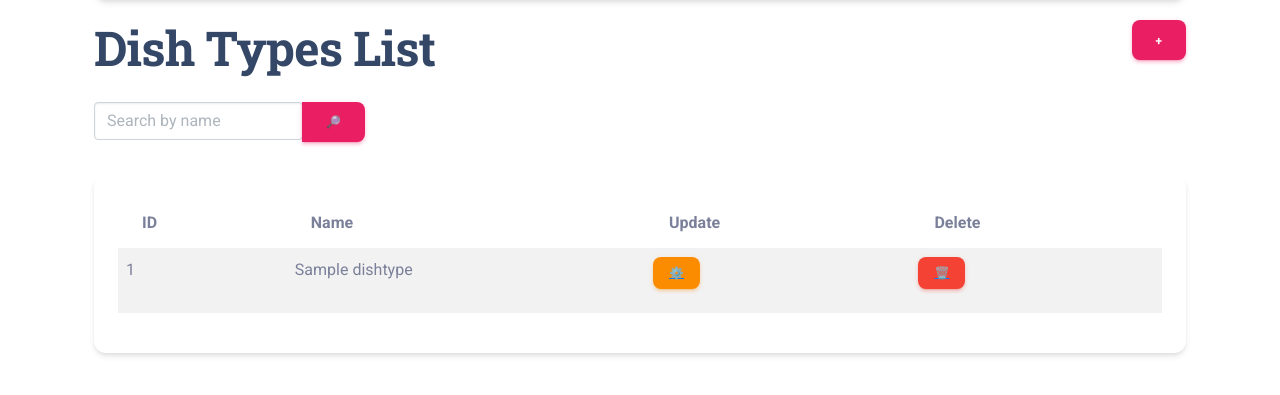
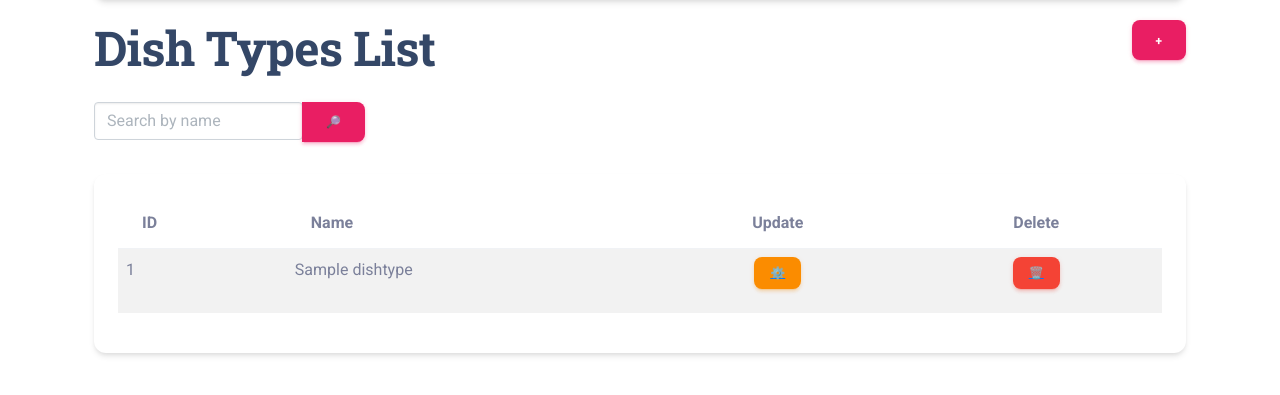
Before and after one commit to b3v3kt0r/restaurant-kitchen-service, a Django app: page /kitchen/dish-types/ in a window 1280 px wide. Shown: the part 78-473 px from the top of the page. Run offline with Django 5.2, Linux system fonts and the light colour scheme; a user stored in the database is signed in; tables that the repository leaves empty hold one stand-in row (values such as "Sample post"); some libraries are stand-ins or nearby versions.

Commit message:
fix dish type template

```diff
--- a/templates/kitchen/dish_type_list.html
+++ b/templates/kitchen/dish_type_list.html
@@ -32,8 +32,8 @@
                 <tr>
                   <th>ID</th>
                   <th>Name</th>
-                  <th>Update</th>
-                  <th>Delete</th>
+                  <th class="text-center">Update</th>
+                  <th class="text-center">Delete</th>
                 </tr>
               </thead>
               <tbody>
@@ -41,8 +41,12 @@
                   <tr>
                     <td>{{ dish_type.id }}</td>
                     <td>{{ dish_type.name }}</td>
-                    <td><a class="btn btn-warning btn-sm" href="{% url 'kitchen:dish_type_update' dish_type.id %}">⚙️</a></td>
-                    <td><a class="btn btn-danger btn-sm" href="{% url 'kitchen:dish_type_delete' dish_type.id %}">🗑️</a></td>
+                    <td class="text-center">
+                      <a class="btn btn-warning btn-sm" href="{% url 'kitchen:dish_type_update' dish_type.id %}">⚙️</a>
+                    </td>
+                    <td class="text-center">
+                      <a class="btn btn-danger btn-sm" href="{% url 'kitchen:dish_type_delete' dish_type.id %}">🗑️</a>
+                    </td>
                   </tr>
                 {% endfor %}
               </tbody>
```
